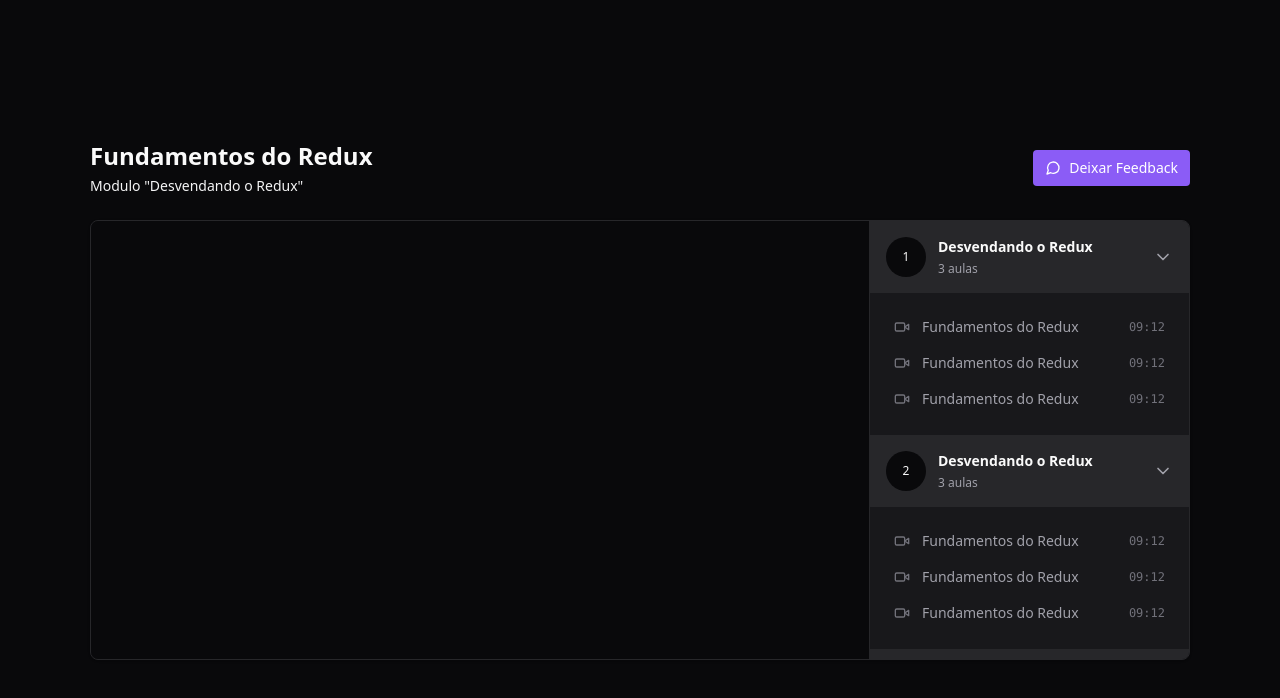
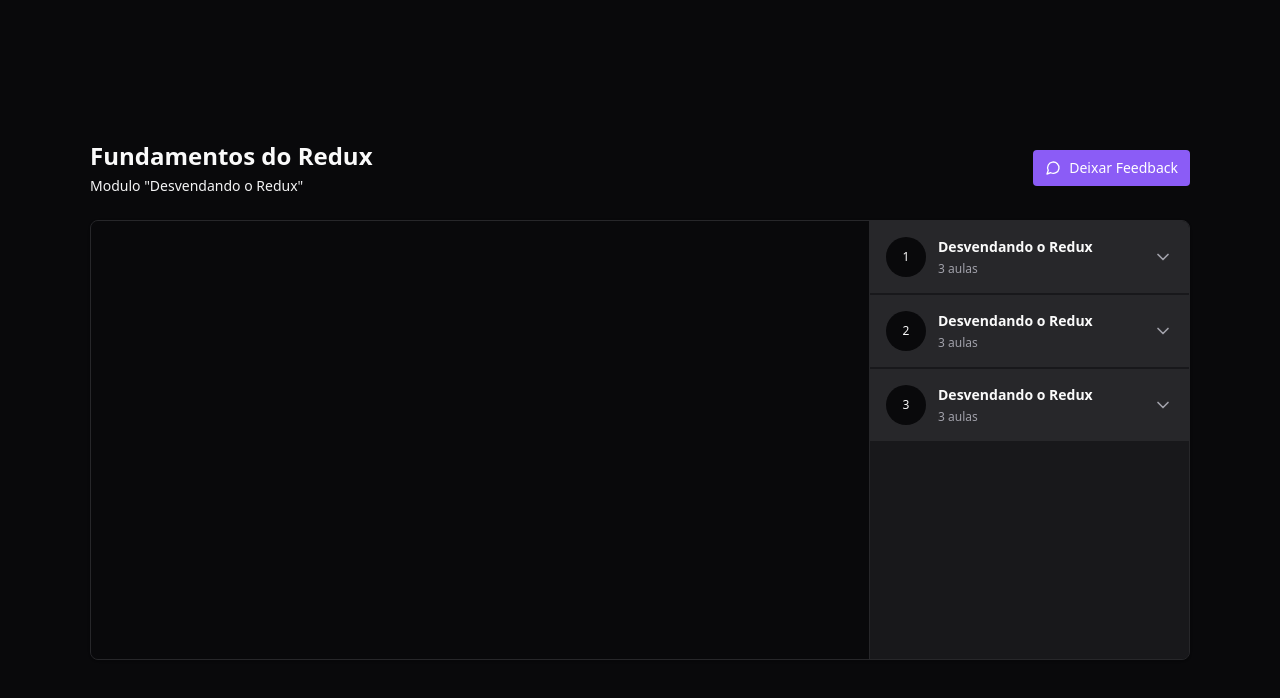
Before and after one commit to harielSantana/react-redux-zustand, a React (Vite) app: page / in a window 1280 px wide. Shown: the top 698 px of the page. Built offline with nearby package versions, Linux system fonts and the light colour scheme.

Commit message:
feat: Radix Collapsible nos módulos

```diff
--- a/package.json
+++ b/package.json
@@ -10,6 +10,7 @@
     "preview": "vite preview"
   },
   "dependencies": {
+    "@radix-ui/react-collapsible": "^1.0.3",
     "@reduxjs/toolkit": "^1.9.5",
     "lucide-react": "^0.263.1",
     "react": "^18.2.0",
--- a/src/components/Module.tsx
+++ b/src/components/Module.tsx
@@ -1,4 +1,6 @@
-import { ChevronDown, Video } from "lucide-react";
+import * as Collapsible from '@radix-ui/react-collapsible';
+
+import { ChevronDown } from "lucide-react";
 import { Lesson } from "./Lesson";
 
 interface ModulePros {
@@ -9,8 +11,8 @@
 
 export function Module({ moduleIndex, title, amountOfLessons }: ModulePros) {
   return (
-    <div>
-      <button className="flex w-full items-center gap-3 bg-zinc-800 p-4">
+    <Collapsible.Root className='group'>
+      <Collapsible.Trigger className="flex w-full items-center gap-3 bg-zinc-800 p-4">
         <div className="flex h-10 w-10 rounded-full items-center justify-center bg-zinc-950 text-xs">
           {moduleIndex + 1}
         </div>
@@ -18,15 +20,17 @@
           <strong className="text-sm">{title}</strong>
           <span className="text-xs text-zinc-400">{amountOfLessons} aulas</span>
         </div>
-        <ChevronDown className="w-5 h-5 ml-auto text-zinc-400" />
-      </button>
+        <ChevronDown className="w-5 h-5 ml-auto text-zinc-400 group-data-[state=open]:rotate-180 transition-transform" />
+      </Collapsible.Trigger>
 
-      <nav className="relative flex flex-col gap-4 p-6">
-        <Lesson title="Fundamentos do Redux" duration="09:12" />
-        <Lesson title="Fundamentos do Redux" duration="09:12" />
-        <Lesson title="Fundamentos do Redux" duration="09:12" />
-      </nav>
+      <Collapsible.Content>
+        <nav className="relative flex flex-col gap-4 p-6">
+          <Lesson title="Fundamentos do Redux" duration="09:12" />
+          <Lesson title="Fundamentos do Redux" duration="09:12" />
+          <Lesson title="Fundamentos do Redux" duration="09:12" />
+        </nav>
+      </Collapsible.Content>
 
-    </div>
+    </Collapsible.Root>
   )
 }
```
Also changed, not shown: 1 other file (tests, documents, lock files or other folders).
